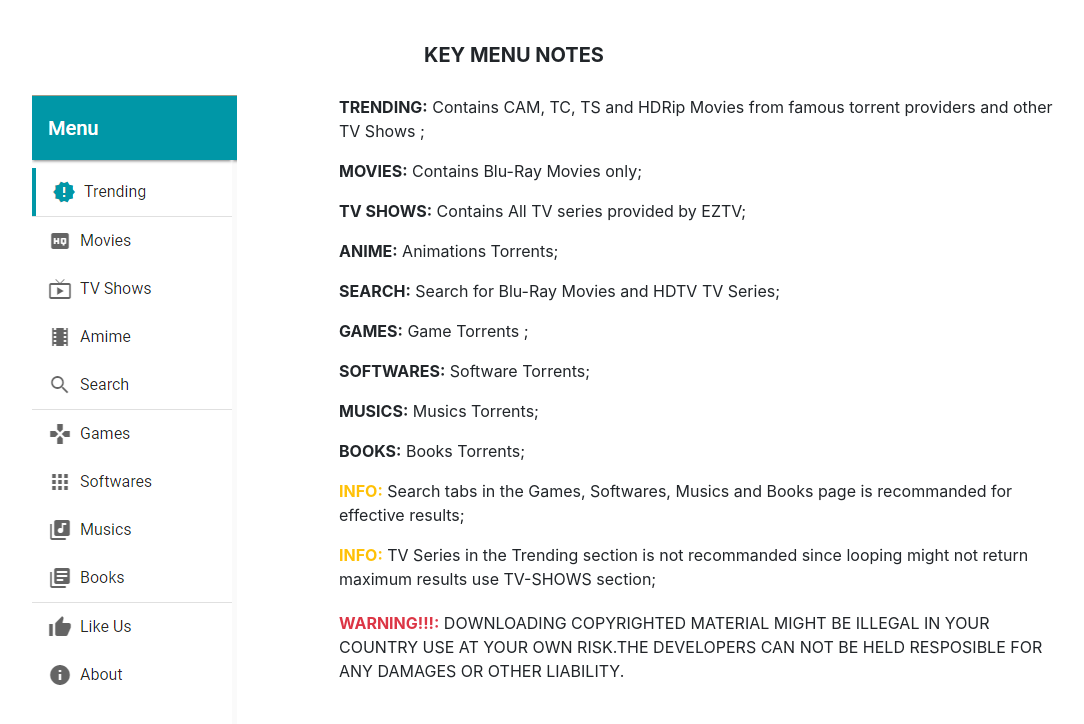
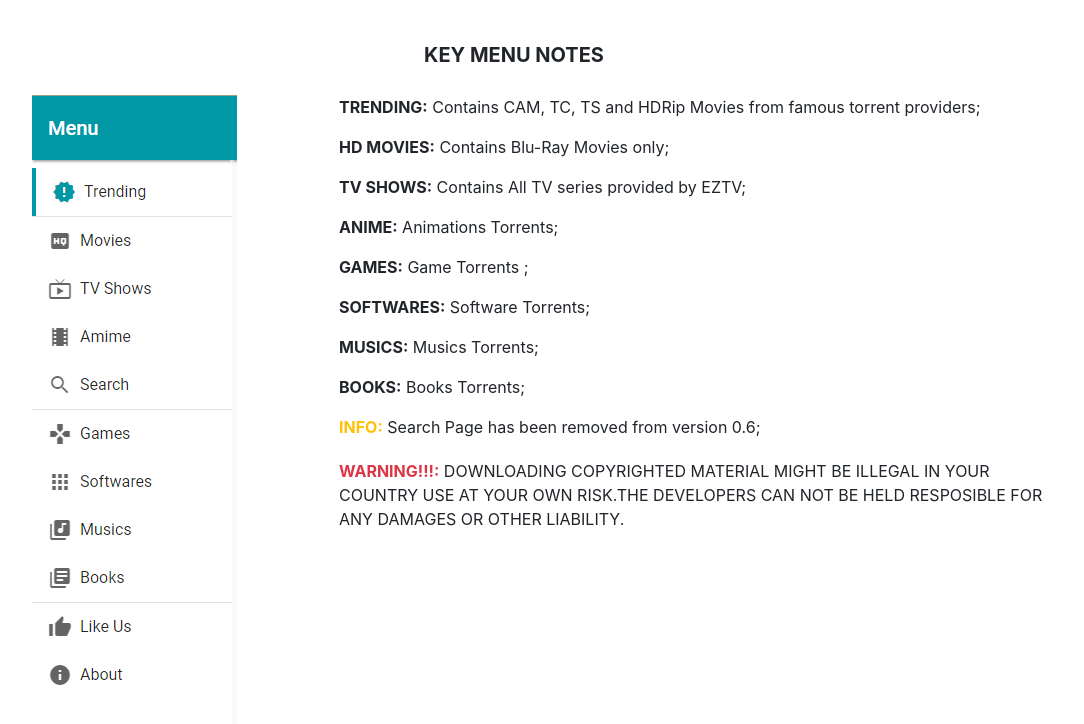
Before and after one commit to loopteam0/loopteam0.github.io, a website: page pages/Readme.html in a window 1280 px wide. Shown: the whole page, without its empty margins (126-1210 px from the left). Drawn offline with Linux system fonts and the light colour scheme.

Commit message:
v-0.6 updated links

```diff
--- a/pages/Readme.html
+++ b/pages/Readme.html
@@ -50,18 +50,17 @@
                 </div>
             </div>
             <div class="col-12 col-sm-8 col-xs-6">
-                <p class=""><b>TRENDING:</b> Contains CAM, TC, TS and HDRip Movies from famous torrent providers and other TV Shows ;</p>
-                <p class=""><b>MOVIES:</b> Contains Blu-Ray Movies only;</p>
+                <p class=""><b>TRENDING:</b> Contains CAM, TC, TS and HDRip Movies from famous torrent providers;</p>
+                <p class=""><b>HD MOVIES:</b> Contains Blu-Ray Movies only;</p>
                 <p class=""><b>TV SHOWS:</b> Contains All TV series provided by EZTV;</p>
                 <p class=""><b> ANIME:</b> Animations Torrents;</p>
-                <p class=""><b>SEARCH:</b> Search for Blu-Ray Movies and HDTV TV Series;</p>
                 <p class=""> <b>GAMES:</b> Game Torrents ;</p>
                 <p class=""><b> SOFTWARES:</b> Software Torrents;</p>
                 <p class=""><b> MUSICS:</b> Musics Torrents;</p>
                 <p class=""><b> BOOKS:</b> Books Torrents;</p>
 
-                <p class=""><b class="text-warning"> INFO:</b> Search tabs in the Games, Softwares, Musics and Books page is recommanded for effective results;</p>
-                <p class=""><b class="text-warning"> INFO:</b> TV Series in the Trending section is not recommanded since looping might not return maximum results use TV-SHOWS section;</p>
+                <p class=""><b class="text-warning"> INFO:</b> Search Page has been removed from version 0.6;</p>
+
 
                 <p class="toupercase"><b class="text-danger"> WARNING!!!:</b> Downloading copyrighted material might be illegal in your country use at your own risk.The developers can not be held resposible for any DAMAGES OR OTHER LIABILITY.</p>
             </div>
```
Also changed, not shown: index.html (+4 -4 lines).
